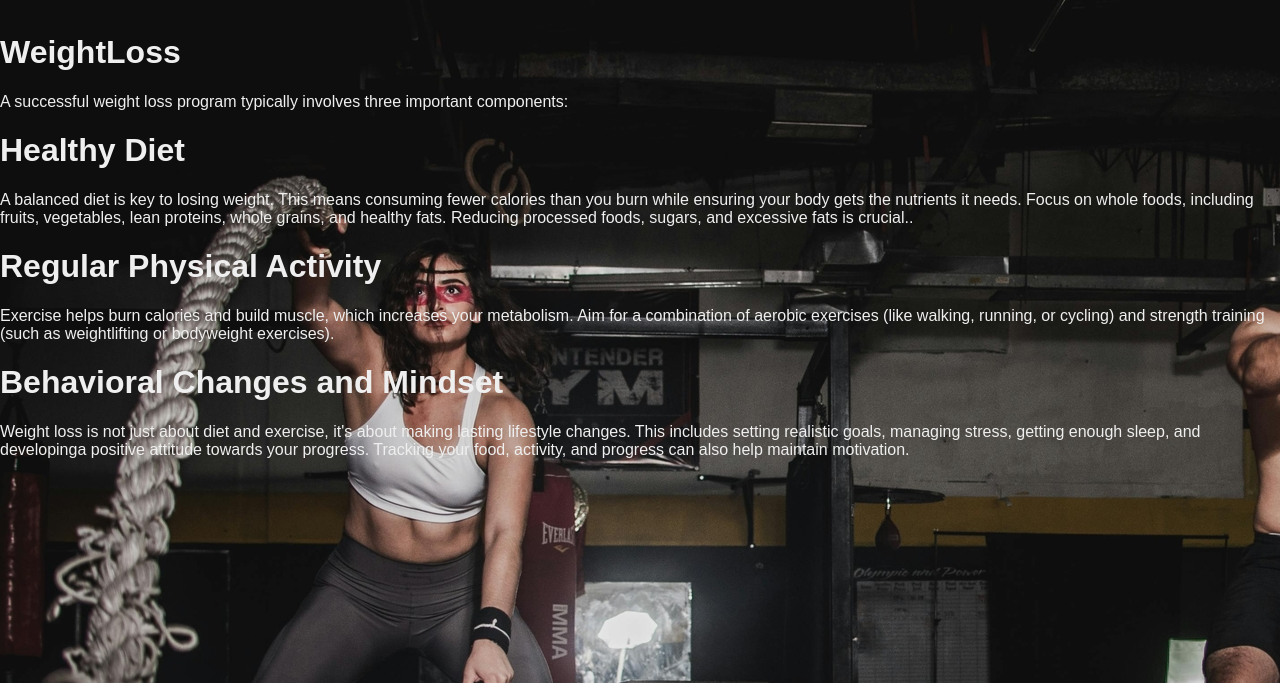
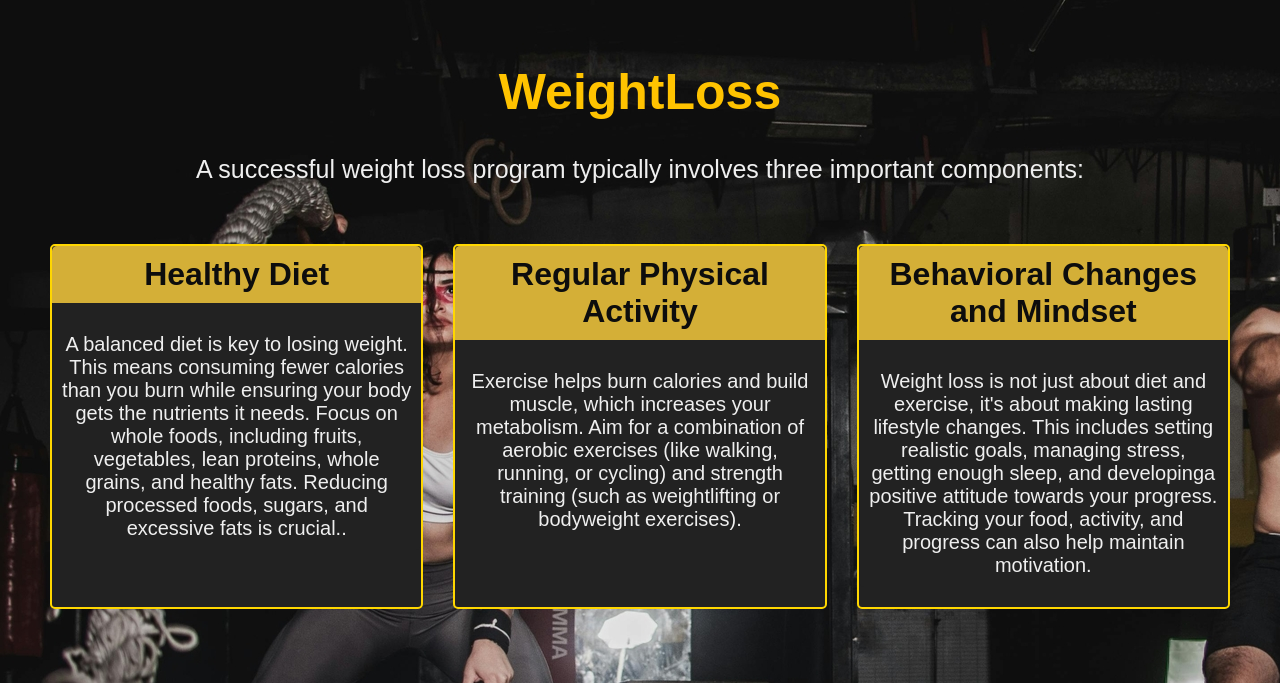
Before and after one commit to Yakuari/ActWebPageV3-4, a PHP site: page /program/weightloss.php in a window 1280 px wide. Shown: the part 117-800 px from the top of the page. Run offline with PHP 8.4, Linux system fonts and the light colour scheme.

Commit message:
Add files via upload

```diff
--- a/src/css/weightloss.css
+++ b/src/css/weightloss.css
@@ -144,7 +144,6 @@ transform: translateY(-2px);
 box-shadow: 0 4px 8px rgba(0, 0, 0, 0.2);
 }
 
-
 body {
     background-image: url(../css/images/backgroundd.jpg);
     color: var(--sub-color);
@@ -154,7 +153,55 @@ padding: 0;
     padding-top: 130px; /* To account for the fixed header */
     }
 
+.weightloss-title {
+text-align: center;
+margin-bottom: 60px;
+margin-top: 50px;
+}
 
+.weightloss-title h1 {
+color: var(--button-hover-color);
+font-size: 50px;
+}
+
+.weightloss-title p {
+font-size: 25px;
+}
+
+.weightloss-choices {
+display: flex;
+justify-content: center;
+gap: 30px;
+margin: 50px;
+}
+
+.weightloss-choices div {
+border: 2px solid var(--button-color);
+text-align: center;
+background-color: var(--form-color);
+padding: 0;
+border-radius: 5px;
+color: var(--sub-color);
+flex: 1; /* Ensures all columns have the same width */
+max-width: 400px; /* Optional: Set a maximum width for each column */
+}
+
+.weightloss-choices div h1 {
+background-color:#D4AF37;
+padding: 10px;
+color: var(--main-color);
+border-radius: 5px 5px 0 0;
+margin: 0;
+}
+
+.weightloss-choices div p {
+margin-top: 20px;
+background-color: var(--form-color);
+padding: 10px;
+border-top: none;
+border-radius: 0 0 5px 5px;
+font-size: 20px;
+}
 
 /* Popup Styles */
 .popup {
```
Also changed, not shown: src/css/admin-dashboard.css (added, +110 -0 lines). Lines whose indentation alone changed are shown as unchanged.
